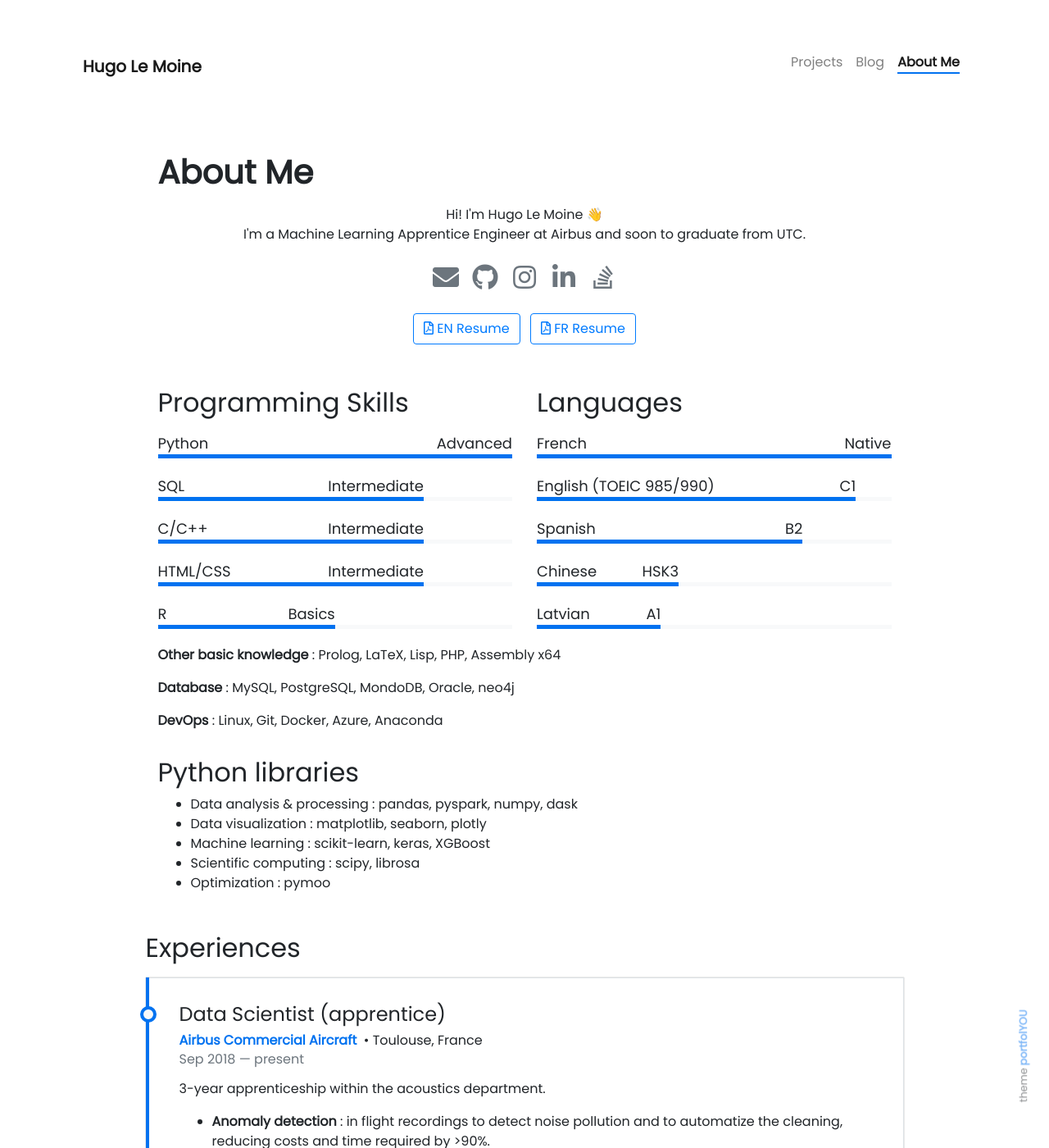
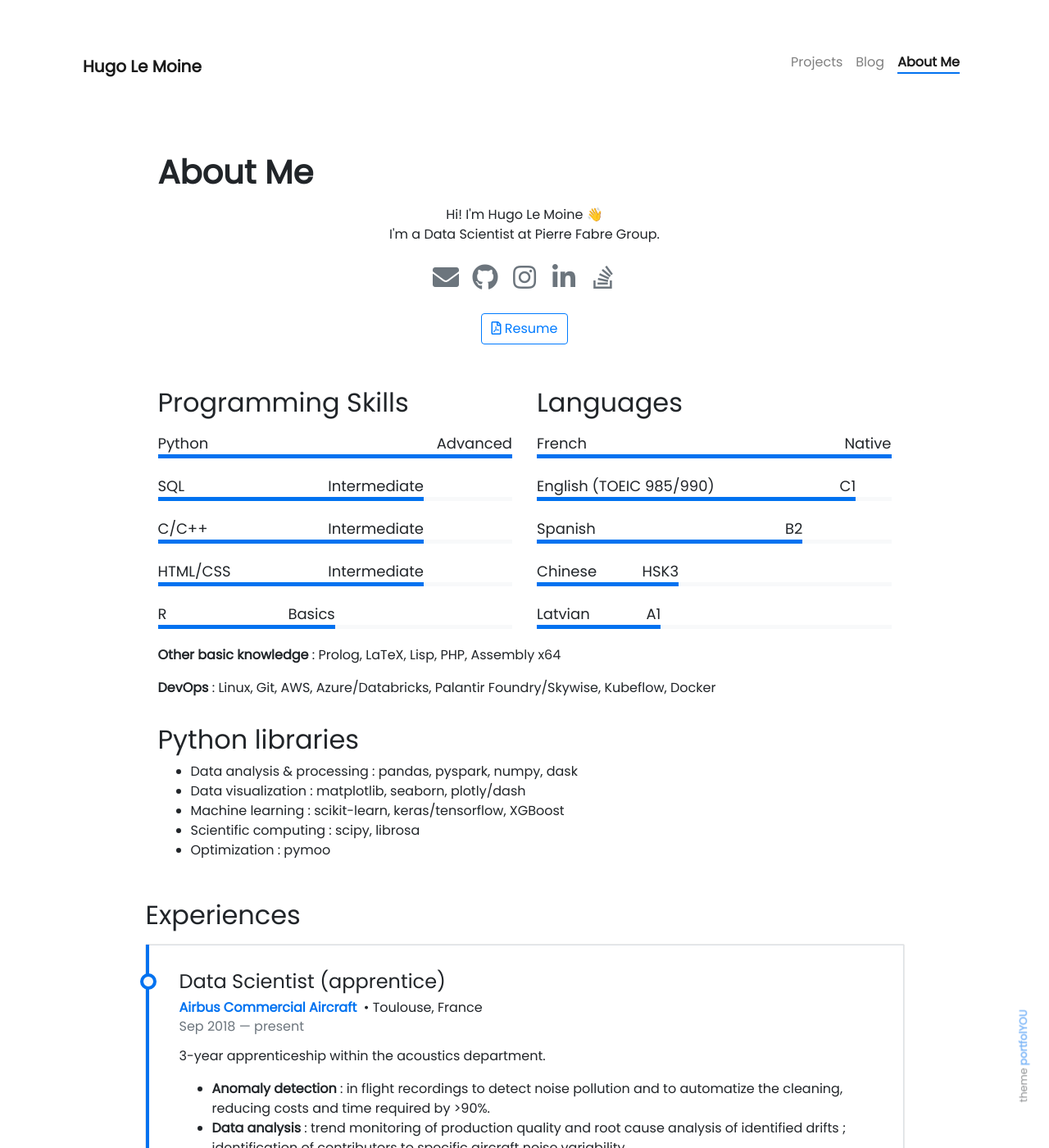
Before and after one commit to hugolmn/hugolmn.github.io, a Jekyll site: the page built from pages/about.md, in a window 1280 px wide and 1400 px high. Shown: the whole window at 82% size. Built offline with Jekyll 4.4.1, drawn with Linux system fonts in a browser that asks for light colours; nearby versions of some CDN libraries; emoji names are drawn with the system emoji font.

Commit message:
Updated resume

```diff
--- a/pages/about.md
+++ b/pages/about.md
@@ -11,7 +11,7 @@
   </p>
   <p class="text-center">
     Hi! I'm Hugo Le Moine :wave:<br>
-    I'm a Machine Learning Apprentice Engineer at Airbus and soon to graduate from UTC.
+    I'm a Data Scientist at Pierre Fabre Group.
   </p>
 
   <div class="row d-flex justify-content-center mb-3">
@@ -36,8 +36,7 @@
 
   </div>
   <p class="text-center">
-   {% include elements/button.html link="/assets/resume/CV_EN_Hugo_Le_Moine_EEO.pdf" text='<i class="far fa-file-pdf  fa-1x align-self-center"></i> EN Resume' %}
-   {% include elements/button.html link="/assets/resume/CV_FR_Hugo_Le_Moine.pdf" text='<i class="far fa-file-pdf  fa-1x align-self-center"></i> FR Resume' %}
+   {% include elements/button.html link="/assets/resume/CV_EN_Hugo_Le_Moine_EEO.pdf" text='<i class="far fa-file-pdf  fa-1x align-self-center"></i> Resume' %}
   </p>
 </div>
 
@@ -52,15 +51,14 @@
 
 **Other basic knowledge** : Prolog, LaTeX, Lisp, PHP, Assembly x64
 
-**Database** : MySQL, PostgreSQL, MondoDB, Oracle, neo4j
+**DevOps** : Linux, Git, AWS, Azure/Databricks, Palantir Foundry/Skywise, Kubeflow, Docker
 
-**DevOps** : Linux, Git, Docker, Azure, Anaconda
 
 ## Python libraries
 
 - Data analysis & processing : pandas, pyspark, numpy, dask
-- Data visualization : matplotlib, seaborn, plotly
-- Machine learning : scikit-learn, keras, XGBoost
+- Data visualization : matplotlib, seaborn, plotly/dash
+- Machine learning : scikit-learn, keras/tensorflow, XGBoost
 - Scientific computing : scipy, librosa
 - Optimization : pymoo
 
```
